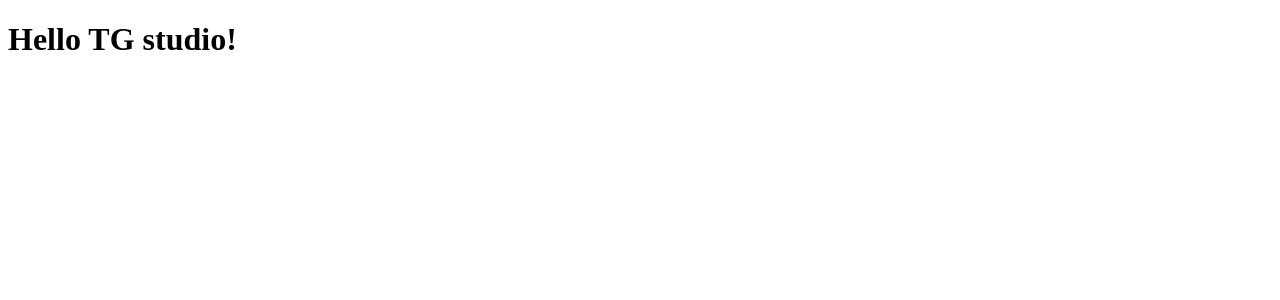
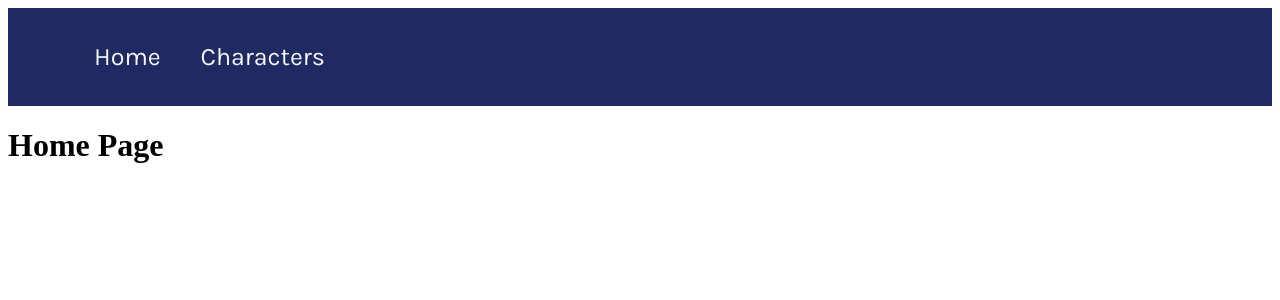
Before and after one commit to vindimm/star-wars-characters, a React (Create React App) app: page / in a window 1280 px wide. Shown: the top 300 px of the page. Built offline with nearby package versions, Linux system fonts and the light colour scheme.

Commit message:
создал Header и навигацию

```diff
--- a/package.json
+++ b/package.json
@@ -12,6 +12,7 @@
     "@types/react-dom": "^18.0.9",
     "react": "^18.2.0",
     "react-dom": "^18.2.0",
+    "react-router-dom": "^6.5.0",
     "react-scripts": "5.0.1",
     "typescript": "^4.9.4",
     "web-vitals": "^2.1.4"
--- a/public/index.html
+++ b/public/index.html
@@ -3,6 +3,9 @@
   <head>
     <meta charset="utf-8" />
     <meta name="viewport" content="width=device-width, initial-scale=1" />
+    <link rel="preconnect" href="https://fonts.googleapis.com">
+    <link rel="preconnect" href="https://fonts.gstatic.com" crossorigin>
+    <link href="https://fonts.googleapis.com/css2?family=Karla:wght@400;700&display=swap" rel="stylesheet">
     <title>React App</title>
   </head>
   <body>
--- a/src/components/app/app.tsx
+++ b/src/components/app/app.tsx
@@ -1,10 +1,20 @@
-import React from 'react';
+import React from "react";
+import { Route, Routes, BrowserRouter } from "react-router-dom";
+
+import { AppRoute } from "../../const";
+import HomePage from "../pages/home-page/home-page";
+import CharactersPage from "../pages/characters-page/characters-page";
+import NotFoundPage from "../pages/not-found-page/not-found-page";
 
 function App() {
   return (
-    <div className="App">
-      <h1>Hello TG studio!</h1>
-    </div>
+    <BrowserRouter>
+      <Routes>
+        <Route index element={<HomePage />} />
+        <Route path={AppRoute.Characters} element={<CharactersPage />} />
+        <Route path="*" element={<NotFoundPage />} />
+      </Routes>
+    </BrowserRouter>
   );
 }
 
--- /dev/null
+++ b/src/components/header/header.tsx
@@ -0,0 +1,39 @@
+import { Link } from "react-router-dom";
+
+import { AppRoute } from "../../const";
+import "./style.css";
+
+type HeaderProps = {
+  currentLink: string;
+};
+
+function Header({ currentLink }: HeaderProps): JSX.Element {
+  return (
+    <header className="page-header">
+      <nav className="page-nav nav">
+        <ul className="nav__list">
+          <li className="nav__item">
+            {currentLink === "Home" ? (
+              <span className="nav__link nav__link--current">Home</span>
+            ) : (
+              <Link className="nav__link" to={AppRoute.Home}>
+                Home
+              </Link>
+            )}
+          </li>
+          <li className="nav__item">
+            {currentLink === "Characters" ? (
+              <span className="nav__link nav__link--current">Characters</span>
+            ) : (
+              <Link className="nav__link" to={AppRoute.Characters}>
+                Characters
+              </Link>
+            )}
+          </li>
+        </ul>
+      </nav>
+    </header>
+  );
+}
+
+export default Header;
--- /dev/null
+++ b/src/components/header/style.css
@@ -0,0 +1,40 @@
+.page-header {
+  padding: 34px 76px;
+  background-color: #1f2a63;
+  font-family: "Karla", "Arial", sans-serif;
+}
+
+.nav__list {
+  display: flex;
+
+  margin: 0;
+  padding: 0;
+  list-style: none;
+
+  font-size: 25px;
+  line-height: 1.2;
+}
+
+.nav__item:not(:last-child) {
+  margin-right: 20px;
+}
+
+.nav__link {
+  padding: 10px;
+  color: #f6f7f9;
+  text-decoration: none;
+}
+
+.nav__link:hover {
+  color: #a8a9a9;
+}
+
+.nav__link:active {
+  color: #787878;
+}
+
+.nav__link--current,
+.nav__link--current:hover,
+.nav__link--current:active {
+  color: #f6f7f9;
+}
--- /dev/null
+++ b/src/components/pages/characters-page/characters-page.tsx
@@ -0,0 +1,12 @@
+import Header from "../../header/header";
+
+function CharactersPage(): JSX.Element {
+  return (
+    <>
+      <Header currentLink={'Characters'} />
+      <h1>Characters Page</h1>
+    </>
+  );
+}
+
+export default CharactersPage;
--- a/src/components/pages/home-page/home-page.tsx
+++ b/src/components/pages/home-page/home-page.tsx
@@ -1,6 +1,12 @@
+import Header from "../../header/header";
+import "./style.css"
+
 function HomePage(): JSX.Element {
   return (
-    <h1>Home Page</h1>
+    <>
+      <Header currentLink={'Home'} />
+      <h1>Home Page</h1>
+    </>
   );
 }
 
--- /dev/null
+++ b/src/components/pages/home-page/style.css
@@ -0,0 +1,4 @@
+.main-header {
+  color: skyblue;
+  font-family: "Karla", "Arial", sans-serif;
+}
--- /dev/null
+++ b/src/const.ts
@@ -0,0 +1,5 @@
+export enum AppRoute {
+  Home = '/',
+  Characters = '/characters',
+  NotFound = '/404',
+}
```
Also changed, not shown: src/components/pages/charachters-page/charachters-page.tsx (deleted, +0 -7 lines), public/images/star-wars-logo.png (added), 1 other file (tests, documents, lock files or other folders).
